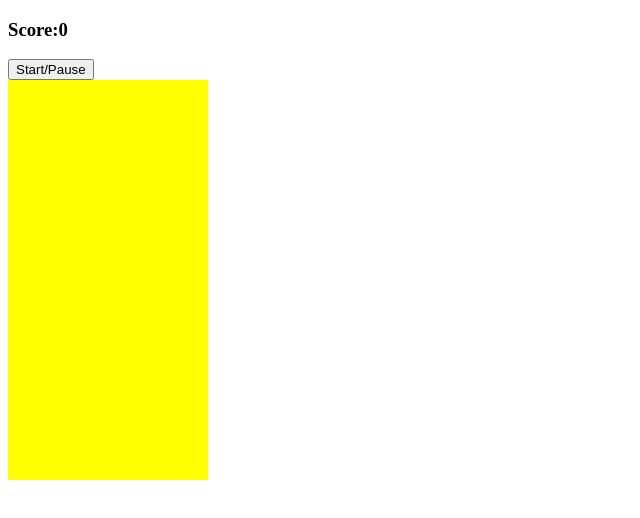
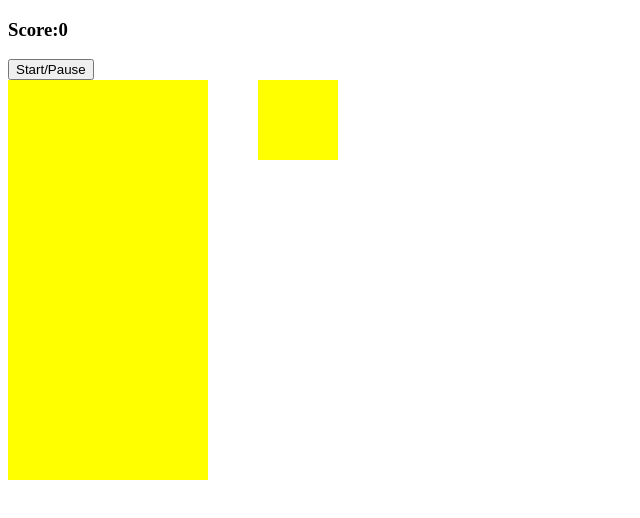
Before and after one commit to UnfortunateSeashellProblem/tetris, a plain HTML site: page basic-tetris/index.html in a window 1280 px wide. Shown: the whole page, without its empty margins (0-640 px from the left). Drawn offline with Linux system fonts and the light colour scheme.

Commit message:
Update style.css

```diff
--- a/basic-tetris/style.css
+++ b/basic-tetris/style.css
@@ -1,3 +1,7 @@
+.container{
+  display: flex;
+}
+
 .grid {
   width: 200px;
   height: 400px;
@@ -16,3 +20,19 @@
 .tetromino {
   background-color: blue;
 }
+
+
+.mini-grid{
+  margin-left: 50px;
+  width: 80px;
+  height: 80px;
+  display: flex;
+  flex-wrap: wrap;
+  background: yellow
+}
+
+.mini-grid div{
+  height: 20px;
+  width: 20px;
+
+}
```
